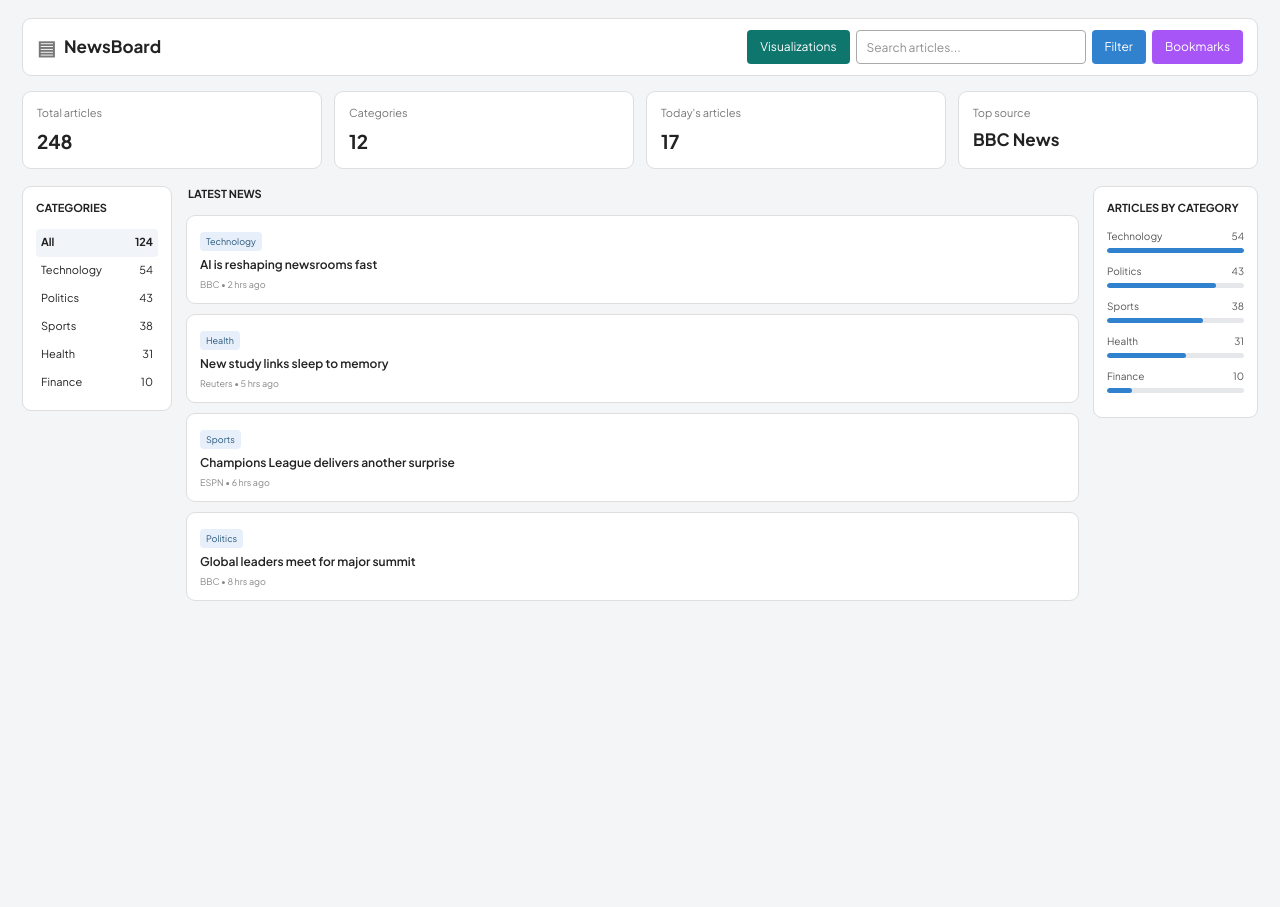
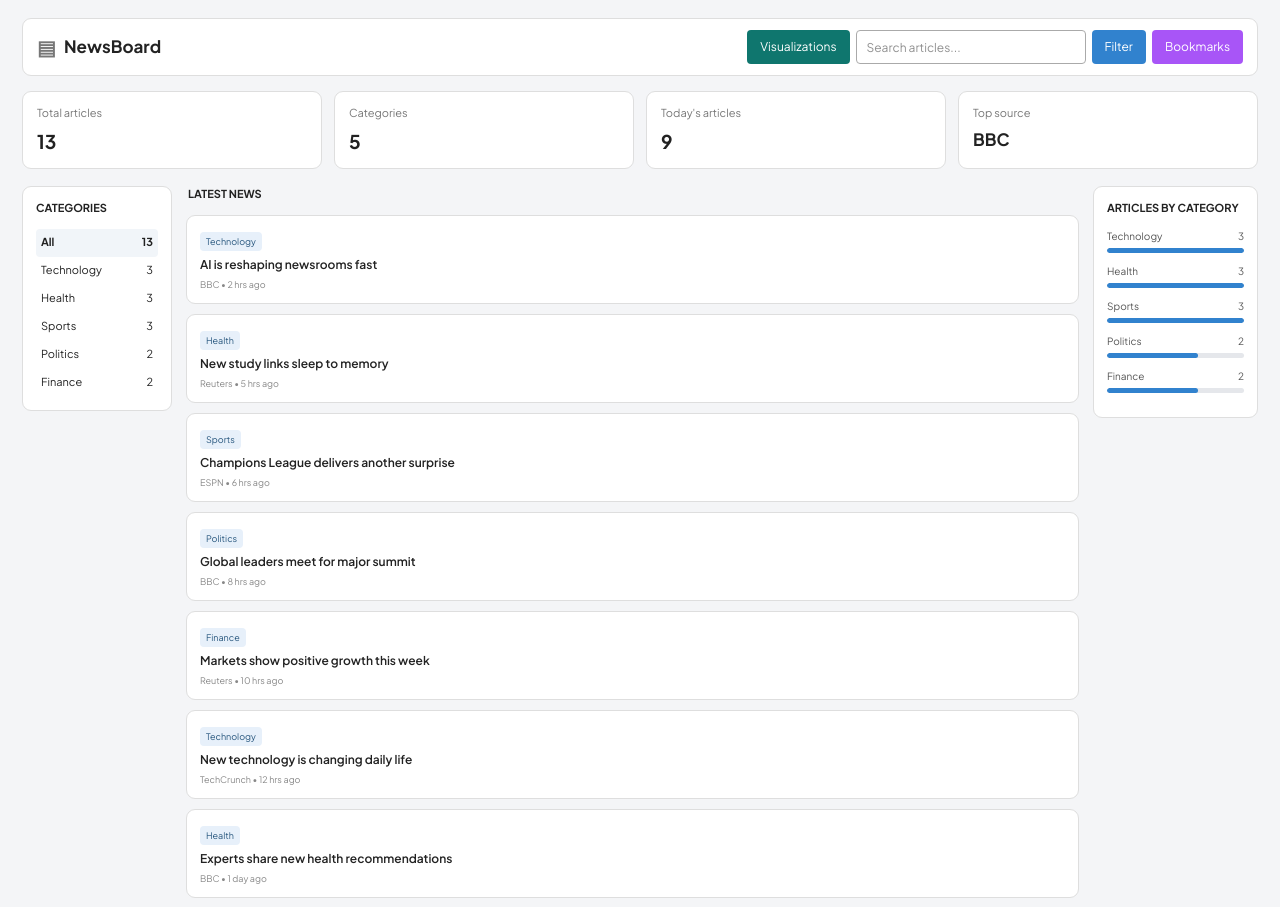
Before and after one commit to salvikushwah/Web-news-agrregation-and-visualizaton, a React (Vite) app in the folder frontend/: page / in a window 1280 px wide. Shown: the top 907 px of the page. Before the commit the page ends 800 px from the top, so only its background shows below. Built offline with nearby package versions, Linux system fonts and the light colour scheme.

Commit message:
updated news dashboard

```diff
--- a/frontend/src/App.jsx
+++ b/frontend/src/App.jsx
@@ -1,42 +1,110 @@
 import React, { useState } from "react";
 
-const VisualizationPage = React.lazy(() => import("./visualization/VisualizationPage"));
+const VisualizationPage = React.lazy(() =>
+  import("./visualization/VisualizationPage")
+);
 
-
+// NEWS DATA
 const newsData = [
   {
     category: "Technology",
     title: "AI is reshaping newsrooms fast",
     source: "BBC",
     time: "2 hrs ago",
+    isToday: true,
   },
   {
     category: "Health",
     title: "New study links sleep to memory",
     source: "Reuters",
     time: "5 hrs ago",
+    isToday: true,
   },
   {
     category: "Sports",
     title: "Champions League delivers another surprise",
     source: "ESPN",
     time: "6 hrs ago",
+    isToday: true,
   },
   {
     category: "Politics",
     title: "Global leaders meet for major summit",
     source: "BBC",
     time: "8 hrs ago",
+    isToday: true,
+  },
+  {
+    category: "Finance",
+    title: "Markets show positive growth this week",
+    source: "Reuters",
+    time: "10 hrs ago",
+    isToday: true,
+  },
+  {
+    category: "Technology",
+    title: "New technology is changing daily life",
+    source: "TechCrunch",
+    time: "12 hrs ago",
+    isToday: true,
+  },
+  {
+    category: "Health",
+    title: "Experts share new health recommendations",
+    source: "BBC",
+    time: "1 day ago",
+    isToday: false,
+  },
+  {
+    category: "Sports",
+    title: "Major sports event begins this weekend",
+    source: "ESPN",
+    time: "1 day ago",
+    isToday: false,
+  },
+  {
+    category: "Politics",
+    title: "New policy discussions continue globally",
+    source: "Reuters",
+    time: "2 days ago",
+    isToday: false,
+  },
+  {
+    category: "Finance",
+    title: "Global financial trends to watch",
+    source: "BBC",
+    time: "2 days ago",
+    isToday: false,
+  },
+
+  // EXTRA ARTICLES
+  {
+    category: "Technology",
+    title: "New AI tools are changing the way people work",
+    source: "Wired",
+    time: "3 hrs ago",
+    isToday: true,
+  },
+  {
+    category: "Health",
+    title: "Researchers discover new benefits of regular exercise",
+    source: "CNN",
+    time: "7 hrs ago",
+    isToday: true,
+  },
+  {
+    category: "Sports",
+    title: "Young players make a strong impact this season",
+    source: "ESPN",
+    time: "9 hrs ago",
+    isToday: true,
   },
 ];
 
-const categories = [
-  ["All", 124],
-  ["Technology", 54],
-  ["Politics", 43],
-  ["Sports", 38],
-  ["Health", 31],
-  ["Finance",10],
+// UNIQUE CATEGORIES
+const allCategories = [
+  "All",
+  ...new Set(newsData.map((item) => item.category)),
 ];
 
 function App() {
@@ -44,10 +112,12 @@ function App() {
   const [search, setSearch] = useState("");
   const [category, setCategory] = useState("All");
 
+  // FILTER NEWS
   const filteredNews = newsData.filter((item) => {
     const searchMatch =
       item.title.toLowerCase().includes(search.toLowerCase()) ||
-      item.category.toLowerCase().includes(search.toLowerCase());
+      item.category.toLowerCase().includes(search.toLowerCase()) ||
+      item.source.toLowerCase().includes(search.toLowerCase());
 
     const categoryMatch =
       category === "All" || item.category === category;
@@ -55,21 +125,70 @@ function App() {
     return searchMatch && categoryMatch;
   });
 
+  // TOTAL ARTICLES
+  const totalArticles = filteredNews.length;
+
+  // TODAY'S ARTICLES
+  const todaysArticles = filteredNews.filter(
+    (item) => item.isToday
+  ).length;
+
+  // CATEGORY COUNTS
+  const categoryCounts = allCategories.map((name) => {
+    if (name === "All") {
+      return [name, filteredNews.length];
+    }
+
+    const count = filteredNews.filter(
+      (item) => item.category === name
+    ).length;
+
+    return [name, count];
+  });
+
+  // TOP SOURCE
+  const sourceCounts = {};
+
+  filteredNews.forEach((item) => {
+    sourceCounts[item.source] =
+      (sourceCounts[item.source] || 0) + 1;
+  });
+
+  const topSource =
+    Object.entries(sourceCounts).sort(
+      (a, b) => b[1] - a[1]
+    )[0]?.[0] || "—";
+
+  // NAVIGATION
   const navigate = (path) => {
     window.history.pushState({}, "", path);
     setRoute(path);
   };
 
   React.useEffect(() => {
-    const handlePopState = () => setRoute(window.location.pathname);
+    const handlePopState = () => {
+      setRoute(window.location.pathname);
+    };
+
     window.addEventListener("popstate", handlePopState);
-    return () => window.removeEventListener("popstate", handlePopState);
+
+    return () =>
+      window.removeEventListener("popstate", handlePopState);
   }, []);
 
+  // VISUALIZATION PAGE
   if (route === "/visualization") {
     return (
-      <React.Suspense fallback={<div className="route-loading">Loading visualizations…</div>}>
-        <VisualizationPage onNavigateHome={() => navigate("/")} />
+      <React.Suspense
+        fallback={
+          <div className="route-loading">
+            Loading visualizations...
+          </div>
+        }
+      >
+        <VisualizationPage
+          onNavigateHome={() => navigate("/")}
+        />
       </React.Suspense>
     );
   }
@@ -79,13 +198,21 @@ function App() {
 
       {/* HEADER */}
       <header className="header">
+
         <div className="logo">
           <span className="logo-icon">▤</span>
           <span>NewsBoard</span>
         </div>
 
         <div className="header-right">
-          <button className="visualization-btn" onClick={() => navigate("/visualization")}>Visualizations</button>
+
+          <button
+            className="visualization-btn"
+            onClick={() => navigate("/visualization")}
+          >
+            Visualizations
+          </button>
+
           <input
             type="text"
             placeholder="Search articles..."
@@ -93,44 +220,85 @@ function App() {
             onChange={(e) => setSearch(e.target.value)}
           />
 
-          <button className="filter-btn">Filter</button>
-          <button className="bookmark-btn">Bookmarks</button>
+          <button className="filter-btn">
+            Filter
+          </button>
+
+          <button className="bookmark-btn">
+            Bookmarks
+          </button>
+
         </div>
+
       </header>
+
 
       {/* STAT CARDS */}
       <div className="stats">
 
         <div className="stat-card">
-          <div className="stat-title">Total articles</div>
-          <div className="stat-number">248</div>
+          <div className="stat-title">
+            Total articles
           </div>
 
-        <div className="stat-card">
-          <div className="stat-title">Categories</div>
-          <div className="stat-number">12</div>
+          <div className="stat-number">
+            {totalArticles}
+          </div>
         </div>
 
+
         <div className="stat-card">
-          <div className="stat-title">Today's articles</div>
-          <div className="stat-number">17</div>
+          <div className="stat-title">
+            Categories
           </div>
 
+          <div className="stat-number">
+            {
+              new Set(
+                filteredNews.map(
+                  (item) => item.category
+                )
+              ).size
+            }
+          </div>
+        </div>
+
+
         <div className="stat-card">
-          <div className="stat-title">Top source</div>
-          <div className="stat-source">BBC News</div>
+          <div className="stat-title">
+            Today's articles
+          </div>
+
+          <div className="stat-number">
+            {todaysArticles}
+          </div>
+        </div>
+
+
+        <div className="stat-card">
+          <div className="stat-title">
+            Top source
+          </div>
+
+          <div className="stat-source">
+            {topSource}
+          </div>
         </div>
 
       </div>
 
+
       {/* THREE COLUMN AREA */}
       <div className="content">
 
+
         {/* LEFT - CATEGORIES */}
         <aside className="categories-box">
+
           <h3>CATEGORIES</h3>
 
-          {categories.map(([name, count]) => (
+          {categoryCounts.map(([name, count]) => (
+
             <div
               key={name}
               className={`category-row ${
@@ -138,18 +306,29 @@ function App() {
               }`}
               onClick={() => setCategory(name)}
             >
+
               <span>{name}</span>
+
               <span>{count}</span>
+
             </div>
+
           ))}
+
         </aside>
+
 
         {/* CENTER - LATEST NEWS */}
         <section className="news-section">
+
           <h3>LATEST NEWS</h3>
 
           {filteredNews.map((item, index) => (
-            <div className="news-card" key={index}>
+
+            <div
+              className="news-card"
+              key={index}
+            >
 
               <span className="news-tag">
                 {item.category}
@@ -164,38 +343,71 @@ function App() {
               </div>
 
             </div>
+
           ))}
 
+
           {filteredNews.length === 0 && (
+
             <div className="no-result">
               No articles found
             </div>
+
           )}
+
         </section>
 
-        {/* RIGHT - CATEGORY CHART */}
+
+        {/* RIGHT - DYNAMIC CATEGORY CHART */}
         <aside className="chart-box">
+
           <h3>ARTICLES BY CATEGORY</h3>
 
-          {categories.slice(1).map(([name, count]) => (
-            <div className="chart-item" key={name}>
+          {categoryCounts
+            .filter(([name]) => name !== "All")
+            .map(([name, count]) => {
+
+              const maxCount = Math.max(
+                ...categoryCounts
+                  .filter(([name]) => name !== "All")
+                  .map(([, count]) => count),
+                1
+              );
+
+              return (
+
+                <div
+                  className="chart-item"
+                  key={name}
+                >
 
                   <div className="chart-label">
+
                     <span>{name}</span>
+
                     <span>{count}</span>
+
                   </div>
 
                   <div className="bar-background">
+
                     <div
                       className="bar-fill"
                       style={{
-                    width: `${(count / 54) * 100}%`,
+                        width: `${
+                          (count / maxCount) * 100
+                        }%`,
                       }}
                     ></div>
+
                   </div>
 
                 </div>
-          ))}
+
+              );
+
+            })}
+
         </aside>
 
       </div>
```
Lines whose indentation alone changed are shown as unchanged.
